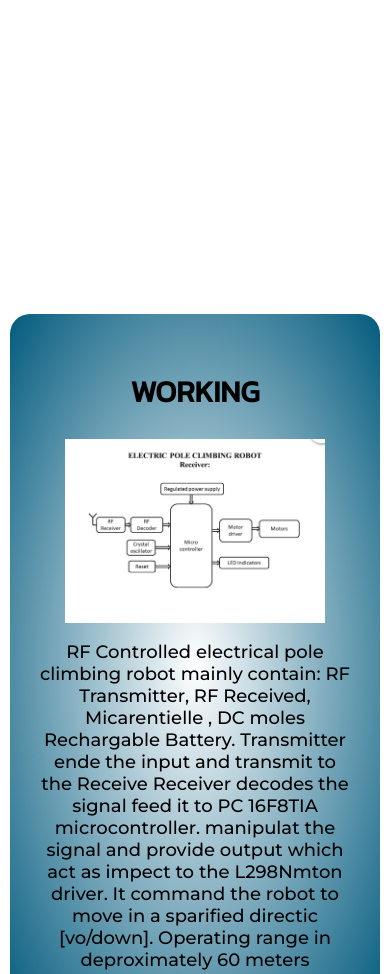
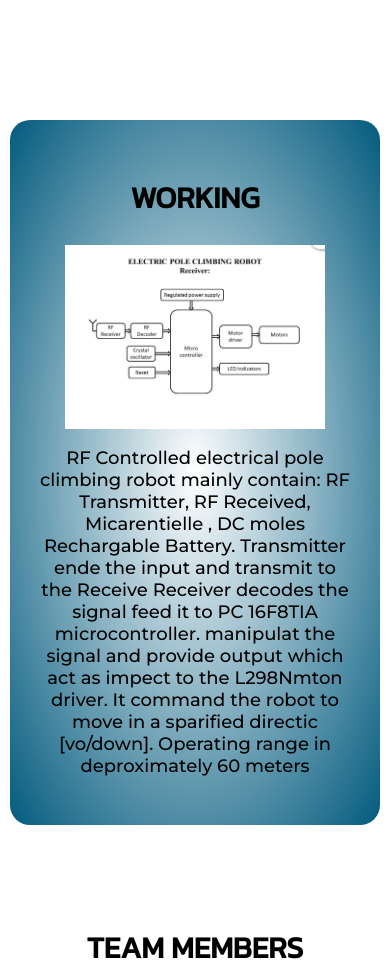
Before and after one commit to Asriths31/PollClimber, a plain HTML site: page index.html in a window 390 px wide. Shown: the part 6360-7334 px from the top of the page. Drawn offline with nearby package versions, Linux system fonts and the light colour scheme; a web font is replaced by a local one.

Commit message:
finallllllyyyy

```diff
--- a/style.css
+++ b/style.css
@@ -432,7 +432,9 @@ section{
         text-align: center;
         margin: 0 auto;
     }
-
+    #work{
+        margin-top: -23vh;
+    }
     .photo2{
         height: 350px;
         border:2px solid rgb(49, 30, 30);
```
